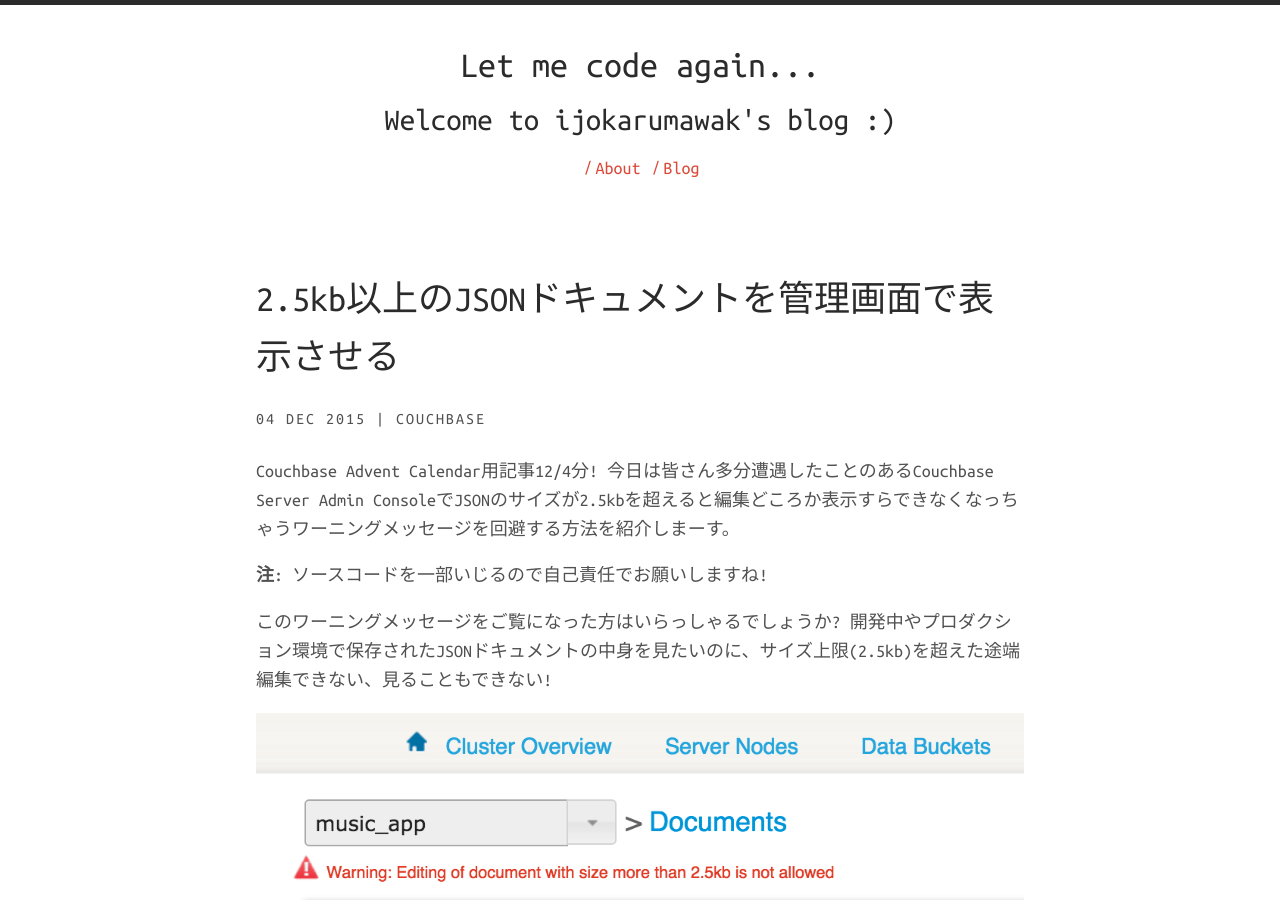
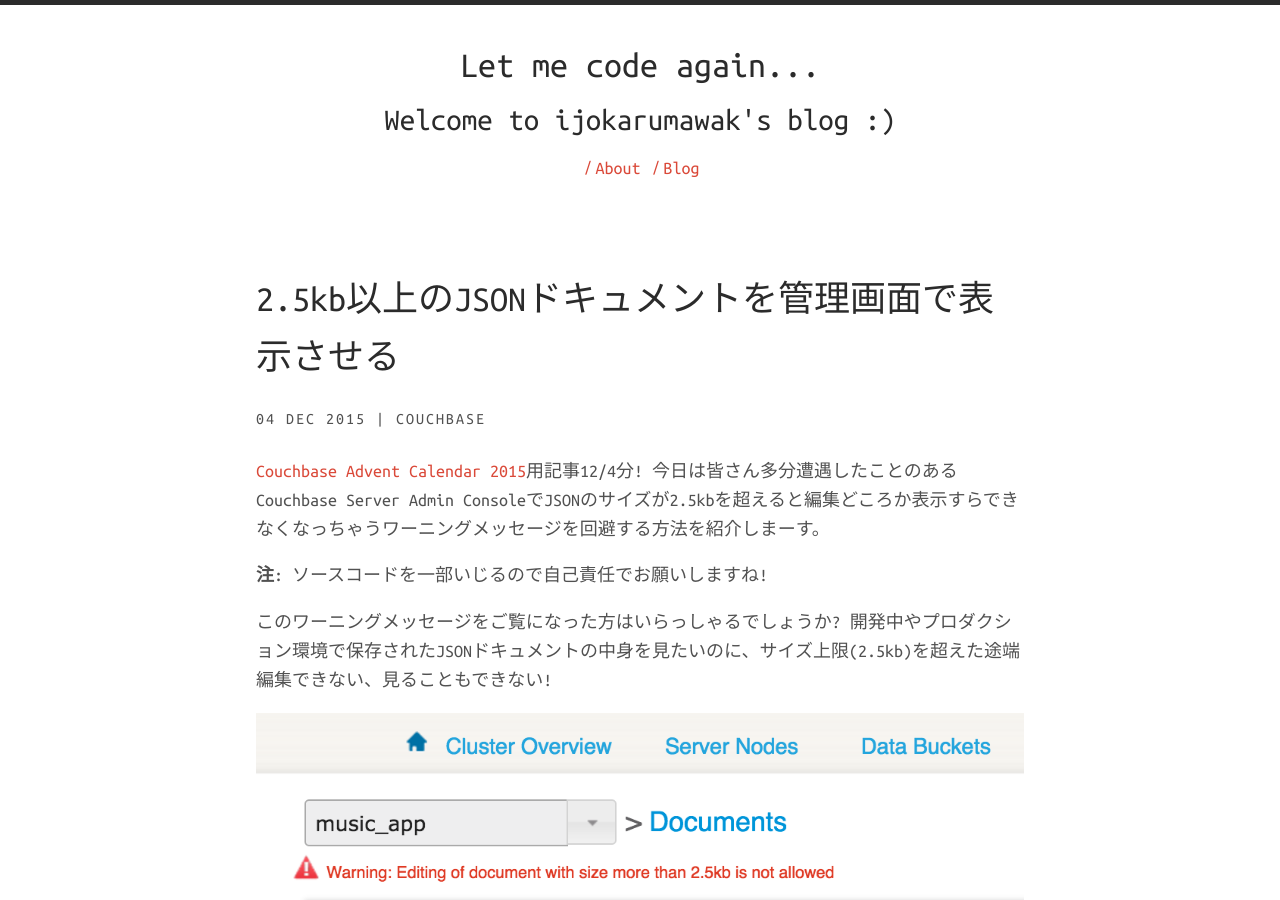
Before and after one commit to ijokarumawak/ijokarumawak.github.io, a Jekyll site: the page built from _posts/2015-12-04-admin-ui-increase-json-size-limit.md, in a window 1280 px wide and 900 px high. Built offline with Jekyll 4.4.1, drawn with Linux system fonts in a browser that asks for light colours; nearby versions of some CDN libraries.

Commit message:
Link to Qiita.

```diff
--- a/_posts/2015-12-04-admin-ui-increase-json-size-limit.md
+++ b/_posts/2015-12-04-admin-ui-increase-json-size-limit.md
@@ -5,7 +5,7 @@
 categories: [Couchbase]
 ---
 
-Couchbase Advent Calendar用記事12/4分! 今日は皆さん多分遭遇したことのあるCouchbase Server Admin ConsoleでJSONのサイズが2.5kbを超えると編集どころか表示すらできなくなっちゃうワーニングメッセージを回避する方法を紹介しまーす。
+[Couchbase Advent Calendar 2015](http://qiita.com/advent-calendar/2015/couchbase)用記事12/4分! 今日は皆さん多分遭遇したことのあるCouchbase Server Admin ConsoleでJSONのサイズが2.5kbを超えると編集どころか表示すらできなくなっちゃうワーニングメッセージを回避する方法を紹介しまーす。
 
 **注**: ソースコードを一部いじるので自己責任でお願いしますね!
 
```
